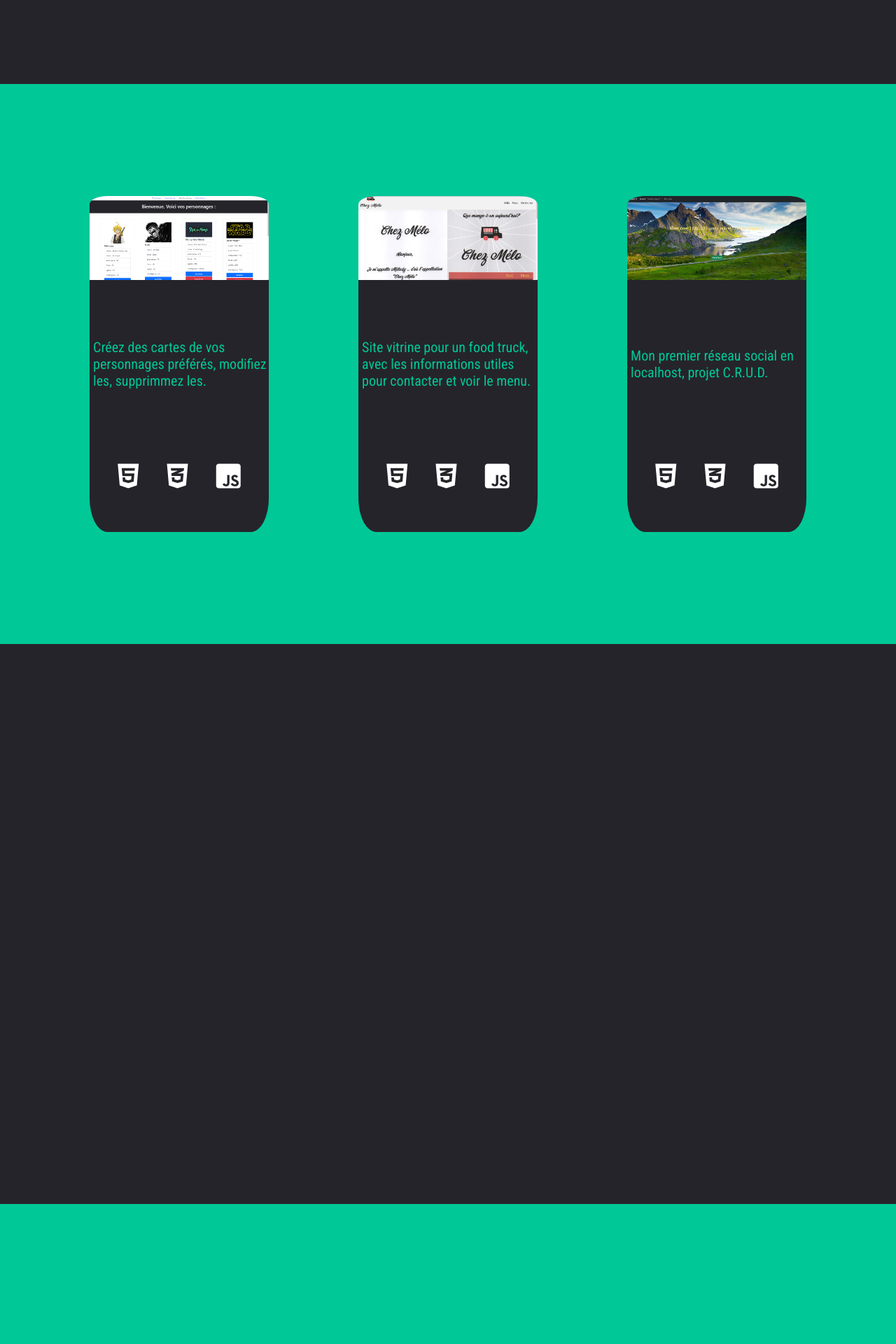
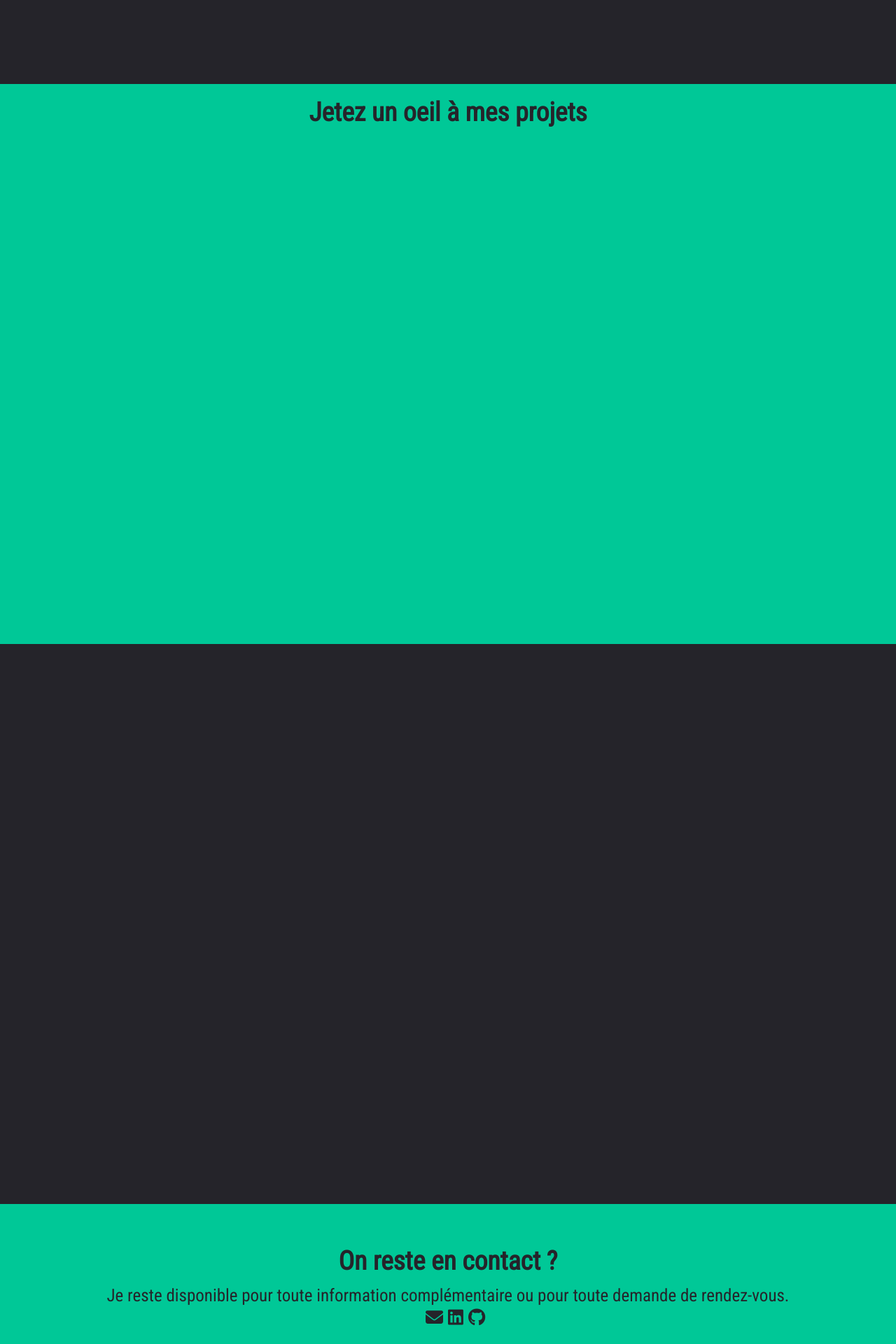
Before and after one commit to brayancapet/portfolio, a PHP site: page / in a window 1280 px wide. Shown: the part 1480-3400 px from the top of the page at 70% size. Run offline with PHP 8.4, Linux system fonts and the light colour scheme; some libraries are stand-ins or nearby versions.

Commit message:
version pc terminée

```diff
--- a/index.html
+++ b/index.html
@@ -46,6 +46,14 @@
     </section>
 
     <section class="projets-section">
+      <div class="projets-header">
+        <h2 class="hover-underline-animation-two">
+          Jetez un oeil à mes projets
+        </h2>
+      </div>
+
+      <!-- Container de mes cartes projets -->
+      <div class="card-container">
         <div class="card game-card">
           <div class="card-image">
             <a href="./projects/game_card/index.html" target="blank"
@@ -97,11 +105,52 @@
             <i class="fa-brands fa-js-square"></i>
           </div>
         </div>
+      </div>
     </section>
 
-    <section class="skills-section"></section>
+    <section class="skills-section">
+      <div class="skill skill-left">
+        <img
+          src="./images/undraw_Mobile_interface_re_1vv9-removebg-preview.png"
+          alt=""
+        />
+      </div>
+      <div class="skill skill-center">
+        <h2>Les langages que j'utilise</h2>
+        <img src="./images/stack.png" alt="" />
+      </div>
+      <div class="skill skill-right">
+        <img
+          src="./images/undraw_Dev_productivity_re_fylf-removebg-preview.png"
+          alt=""
+        />
+      </div>
+    </section>
 
-    <section class="contact-section"></section>
+    <section class="contact-section skill-right">
+      <h2 class="hover-underline-animation-two">On reste en contact ?</h2>
+      <p>
+        Je reste disponible pour toute information complémentaire ou pour toute
+        demande de rendez-vous.
+      </p>
+      <ul>
+        <li>
+          <a href="#"><i class="fa-solid fa-envelope"></i></a>
+        </li>
+        <li>
+          <a
+            href="https://www.linkedin.com/in/brayan-capet-707b4a223/"
+            target="blank"
+            ><i class="fa-brands fa-linkedin"></i
+          ></a>
+        </li>
+        <li>
+          <a href="https://github.com/brayancapet" target="blank"
+            ><i class="fa-brands fa-github"></i
+          ></a>
+        </li>
+      </ul>
+    </section>
 
     <!-- <script src="https://cdn.jsdelivr.net/npm/typed.js@2.0.12"></script> -->
     <script src="./script.js"></script>
--- a/script.js
+++ b/script.js
@@ -10,6 +10,9 @@
 const presentation_right = document.querySelector(".presentation-right-div");
 const presentation_left = document.querySelector(".presentation-left-div");
 const projets_card = document.querySelectorAll(".card");
+const skill_left = document.querySelector(".skill-left");
+const skill_center = document.querySelector(".skill-center");
+const skill_right = document.querySelector(".skill-right");
 
 window.addEventListener("scroll", () => {
   let scrollPos = window.scrollY;
@@ -19,9 +22,17 @@
     presentation_left.classList.add("slide-in-from-left");
   }
 
-  // if (scrollPos >= 1000 && scrollPos <= 1020) {
-  //   projets_card.classList.add("projets-animation");
-  // }
+  if (scrollPos >= 1000 && scrollPos <= 1020) {
+    for (let i = 0; i < projets_card.length; i++) {
+      projets_card[i].classList.add("projets-animation");
+    }
+  }
+
+  if (scrollPos >= 1850 && scrollPos <= 1870) {
+    skill_left.classList.add("skill-effect-left");
+    skill_center.classList.add("skill-effect-center");
+    skill_right.classList.add("skill-effect-right");
+  }
 });
 
 console.log(projets_card);
--- a/style.css
+++ b/style.css
@@ -119,6 +119,23 @@
 /* Section sur mes projets */
 .projets-section {
   background-color: #00c897;
+}
+
+/* Phrase au dessus de mes projets */
+.projets-header {
+  height: 10%;
+  width: 100%;
+  display: flex;
+  justify-content: center;
+  align-items: center;
+  color: #25242a;
+  font-size: 25px;
+}
+
+/* Le container de mes cartes */
+.card-container {
+  height: 90%;
+  width: 100%;
   display: flex;
   justify-content: space-evenly;
   align-items: center;
@@ -126,17 +143,22 @@
 
 /* Mes cartes */
 .card {
-  height: 60%;
+  height: 50%;
   width: 20%;
   background-color: #25242a;
   border-radius: 10%;
+  opacity: 0;
 }
 
+/* Les div qui constituent mes cartes (la photo, la description et mes icones) */
 .card div {
   width: 100%;
-  height: 33.33%;
 }
 
+/* Le div container de mon image dans un carte */
+.card-image {
+  height: 50%;
+}
 /* Images de mes cartes */
 .card-image img {
   width: 100%;
@@ -152,6 +174,7 @@
   justify-content: center;
   align-items: center;
   margin: 0 2% 0 2%;
+  height: 30%;
 }
 
 /* Mes logo pour montrer mon stack */
@@ -159,9 +182,15 @@
   display: flex;
   justify-content: space-evenly;
   align-items: center;
+  height: 20%;
 }
 .card-stack i {
   font-size: 40px;
+}
+
+.card-stack i:hover {
+  color: #00c897;
+  transition: all 0.5s ease-in-out;
 }
 
 /* Animation pour faire apparaitre mes projets */
@@ -171,9 +200,11 @@
 
 @keyframes appear-from-top {
   from {
+    opacity: 0;
     transform: translateY(-100px);
   }
   to {
+    opacity: 1;
     transform: translateY(0px);
   }
 }
@@ -182,7 +213,119 @@
 .skills-section {
 }
 
+/* /////////////////////////////////////// */
+/* Contact section en bas de mon site */
 .contact-section {
   background-color: #00c897;
   height: 30vh;
+  color: #25242a;
+  flex-direction: column;
+  display: flex;
+  justify-content: center;
+  align-items: center;
+  font-size: 25px;
 }
+
+.contact-section h2 {
+  margin-bottom: 1%;
+}
+.contact-section ul {
+  list-style: none;
+  display: flex;
+  flex-direction: row;
+}
+.contact-section ul li {
+  margin: 5%;
+}
+
+/* underline hover effect animation */
+.hover-underline-animation-two {
+  display: inline-block;
+  position: relative;
+}
+
+.hover-underline-animation-two:after {
+  content: "";
+  position: absolute;
+  width: 100%;
+  transform: scaleX(0);
+  height: 2px;
+  bottom: 0;
+  left: 0;
+  background-color: #25242a;
+  transform-origin: bottom right;
+  transition: transform 0.25s ease-out;
+}
+
+.hover-underline-animation-two:hover:after {
+  transform: scaleX(1);
+  transform-origin: bottom left;
+}
+
+ul li a i {
+  color: #25242a;
+}
+
+.skills-section {
+  display: flex;
+}
+
+.skill {
+  width: 33.3%;
+  height: 100%;
+  opacity: 0;
+  display: flex;
+  flex-direction: column;
+  justify-content: center;
+  align-items: center;
+}
+
+.skill img {
+  width: 100%;
+  height: auto;
+}
+
+.skill-effect-left {
+  animation: skill-animation-left 1.5s ease-in-out forwards;
+}
+
+@keyframes skill-animation-left {
+  from {
+    opacity: 0;
+    transform: translateX(-500px);
+  }
+  to {
+    opacity: 1;
+    transform: translateX(0px);
+  }
+}
+
+.skill-effect-right {
+  animation: skill-animation-right 1.5s ease-in-out forwards;
+}
+
+@keyframes skill-animation-right {
+  from {
+    opacity: 0;
+    transform: translateX(500px);
+  }
+  to {
+    opacity: 1;
+    transform: translateX(0px);
+  }
+}
+
+.skill-effect-center {
+  animation: skill-animation-center 1.5s ease-in-out forwards;
+}
+
+@keyframes skill-animation-center {
+  from {
+    opacity: 0;
+    transform: translateY(-500px);
+  }
+  to {
+    opacity: 1;
+    transform: translateY(0px);
+  }
+}
```
Also changed, not shown: images/git_linkedin.png (added), images/stack.png (added), images/undraw_Dev_productivity_re_fylf-removebg-preview.png (added), images/undraw_Mobile_interface_re_1vv9-removebg-preview.png (added). Lines whose indentation alone changed are shown as unchanged.
